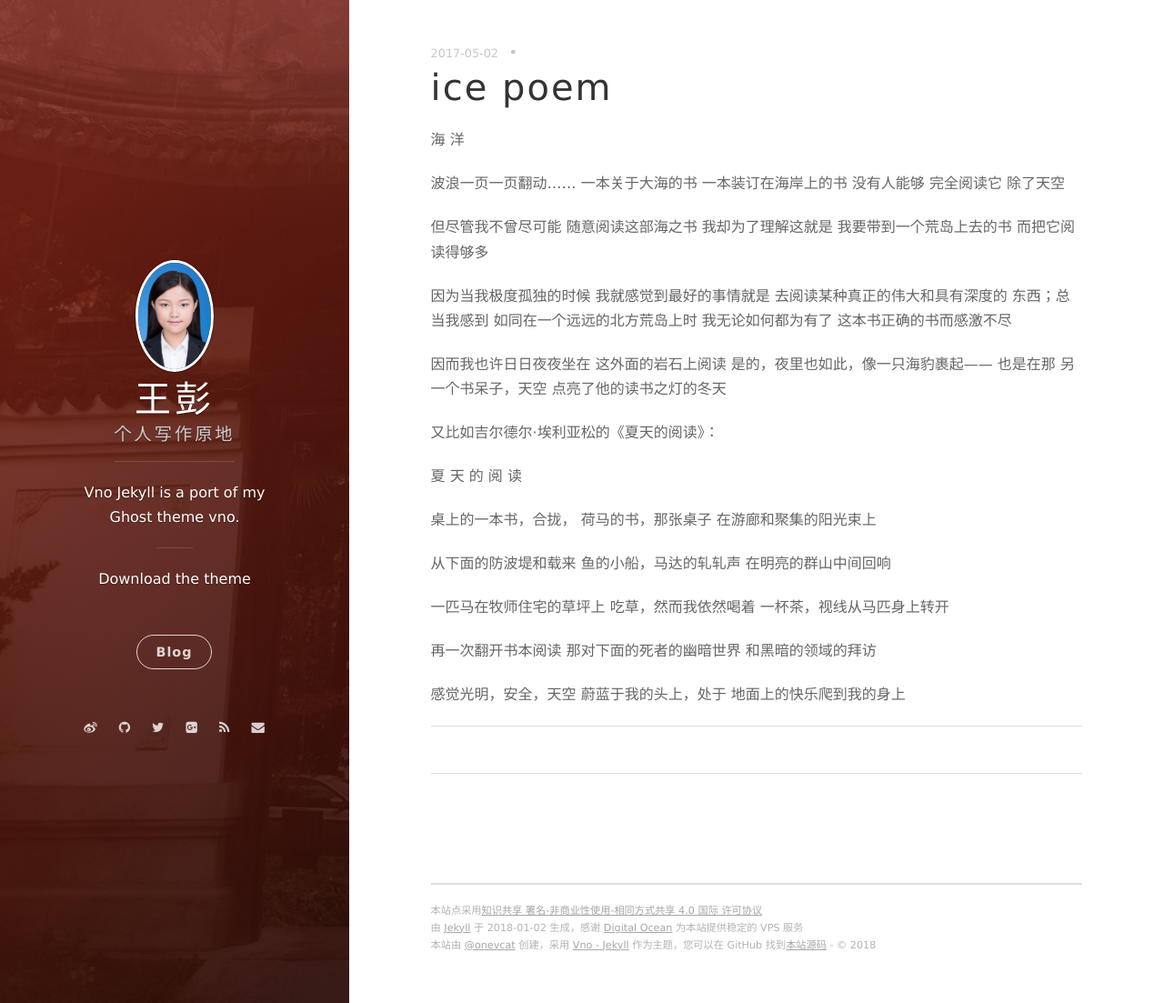
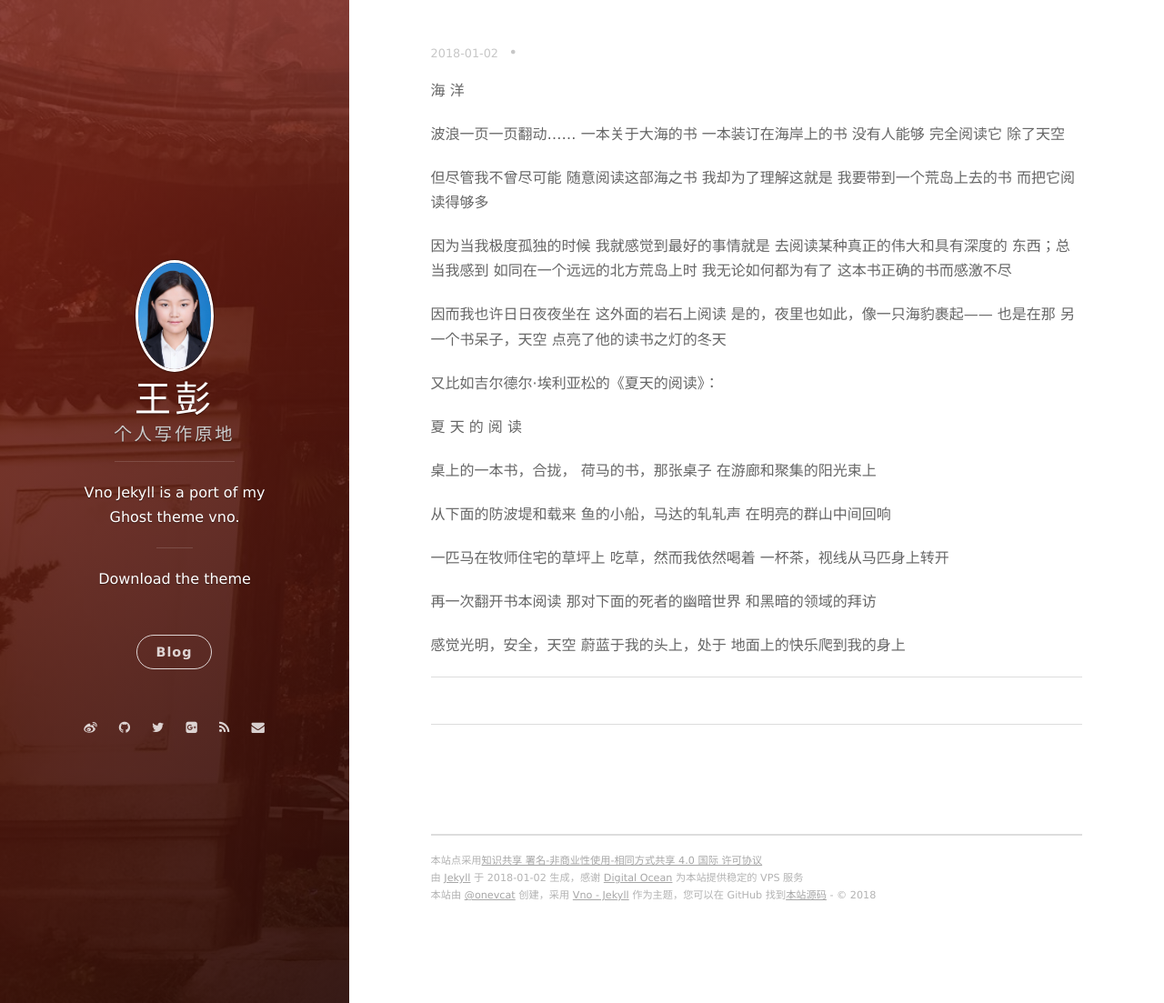
Before and after one commit to Rebecca19/Rebecca19.github.io, a Jekyll site: the page built from _posts/2017-05-02-ice-poem.md, in a window 1280 px wide and 1103 px high. Shown: the whole window at 91% size. Built offline with Jekyll 4.4.1, drawn with Linux system fonts in a browser that asks for light colours; nearby versions of some CDN libraries; our own code applies the rules of GitHub Pages for plain Markdown files; comment, search, counter and statistics services are not loaded.

Commit message:
Update 2017-05-02-ice-poem.md

```diff
--- a/_posts/2017-05-02-ice-poem.md
+++ b/_posts/2017-05-02-ice-poem.md
@@ -1,7 +1,8 @@
 ---
 layout: post
-title: ice poem
-date: 2017-05-02
+title:ocean
+date: 2018-01-3 15:32:24.000000000 +09:00
+
 ---
 海 洋
 
```
